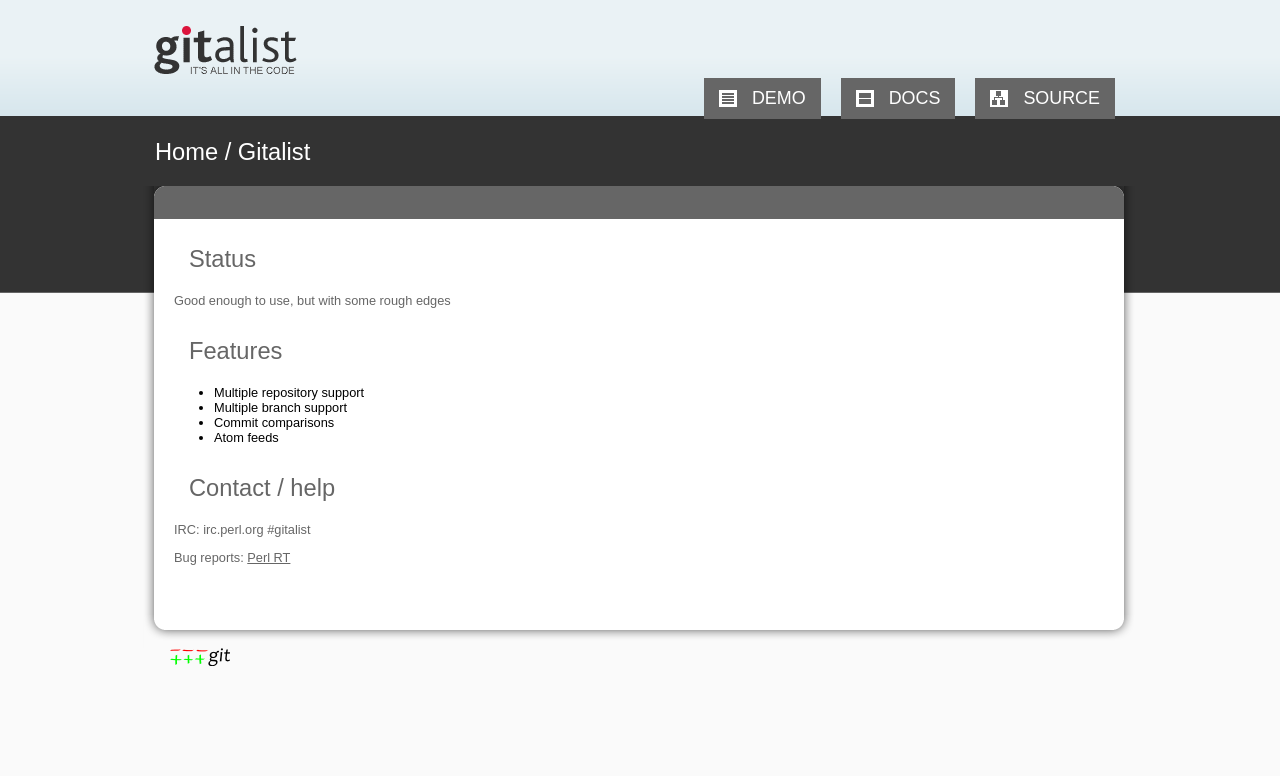
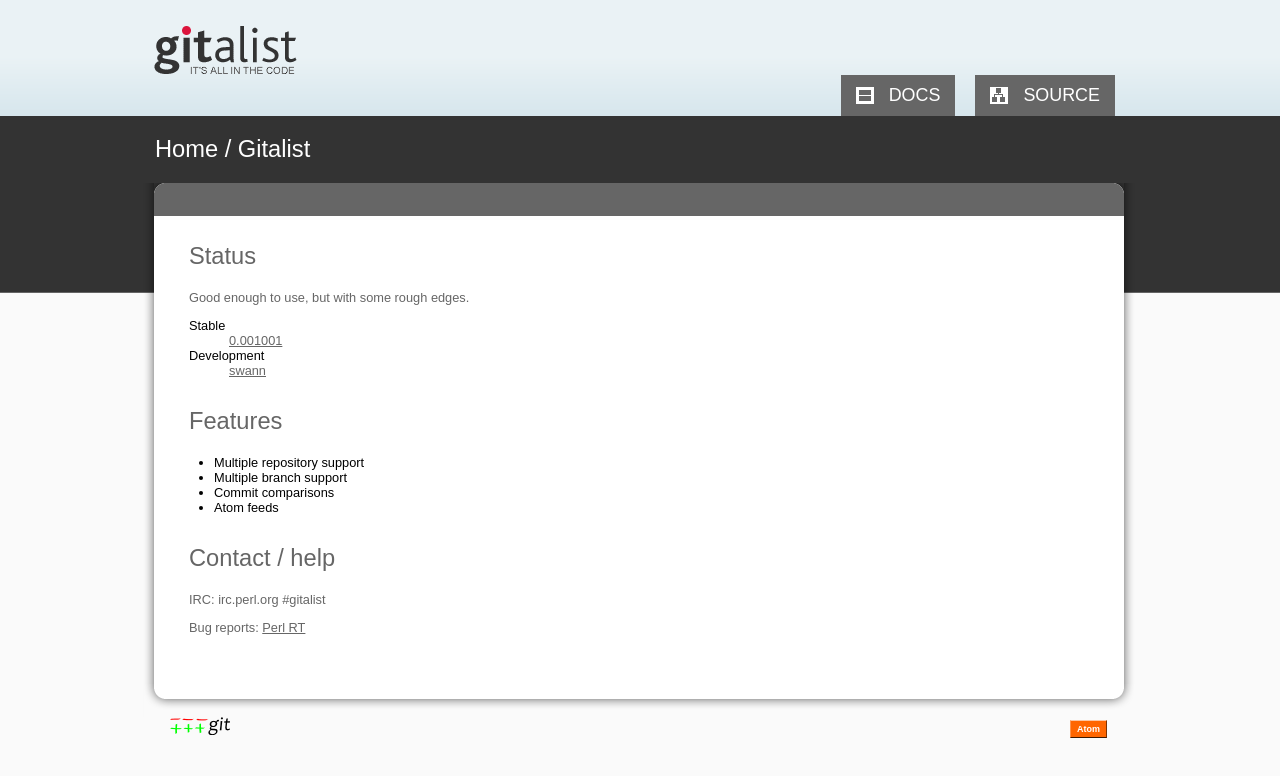
Before and after one commit to broquaint/gitalist-website, a plain HTML site: page index.html in a window 1280 px wide. Drawn offline with Linux system fonts and the light colour scheme.

Commit message:
Fixed hrefs, added stable/devel links and tweaked CSS.

```diff
--- a/index.html
+++ b/index.html
@@ -16,28 +16,18 @@
 			<div class="sub_holder">
 				<div id="header">
 					<a href="static/index.htm" id="logo" name="logo"><img src="static/gitalist-logo.png" alt="Gitalist" /></a>
-					<div class="search">
-						<!--
-
-			<form method="get" action="search" enctype="application/x-www-form-urlencoded">
-			   <p class="projsearch">Search:
-				<input type="text" name="s" value="" />
-			   </p>
-			</form>
-			-->
-					</div>
 				</div>
 				<div id="nav_logs">
 					<ul>
 						<li>
-							<a href="" id="tree" name="tree">Source</a>
+							<a href="http://git.shadowcat.co.uk/gitweb/gitweb.cgi?p=catagits/Gitalist.git" id="tree" name="tree">Source</a>
 						</li>
 						<li>
-							<a href="" id="log_full" name="log_full">Docs</a>
-						</li>
+							<a href="http://search.cpan.org/dist/Gitalist/lib/Gitalist.pm" id="log_full" name="log_full">Docs</a>
+						</li><!-- TODO
 						<li>
-							<a href="" id="log_short" name="log_short">demo</a>
-						</li>
+							<a href="" id="log_short" name="log_short">Demo</a>
+						</li> -->
 					</ul>
 				</div>
 				<h1>
@@ -51,9 +41,18 @@
 					<br />
 					<br />
 					<h2>Status</h2>
-					<p>Good enough to use, but with some rough edges</p>
+					<p class='copy'>
+					Good enough to use, but with some rough edges.
+					</p>
+
+					<dl class='copy'>
+						<dt>Stable</dt>
+						<dd><a href="http://search.cpan.org/~broq/Gitalist-0.001001/" title="0.001001">0.001001</a></dd>
+						<dt>Development</dt>
+						<dd><a href="http://git.shadowcat.co.uk/gitweb/gitweb.cgi?p=catagits/Gitalist.git;a=shortlog;h=refs/heads/swann" title="swann">swann</a></dd>
+					</dl>
+					<h2>Features</h2>
 					<p>
-					<h2>Features</h2>
 						<ul>
 							<li>Multiple repository support</li>
 							<li>Multiple branch support</li>
@@ -62,8 +61,8 @@
 						</ul>
 					</p>
 					<h2>Contact / help</h2>
-					<p>IRC: irc.perl.org #gitalist</p>
-					<p>Bug reports: <a href="http://rt.cpan.org/Public/Dist/Display.html?Name=Gitalist">Perl RT</a></p>
+					<p class='copy'>IRC: irc.perl.org #gitalist</p>
+					<p class='copy'>Bug reports: <a href="http://rt.cpan.org/Public/Dist/Display.html?Name=Gitalist">Perl RT</a></p>
 
 				</div>
 			</div>
@@ -72,19 +71,8 @@
 			<div id="footer" class="sub_holder">
 				<a title="git homepage" href="http://git-scm.org/"><img src="static/git-logo.png" id="git_logo" alt="git" /></a>
 				<div id="feeds">
+					<a class="rss_logo" href="http://github.com/broquaint/Gitalist/commits/master.atom">Atom</a>
 				</div>
-			</div>
-		</div>
-		<div id="debug_holder">
-			<div id="debug" class="sub_holder">
-				<p>
-					Debug:
-				</p>
-				<pre>
-
-
-
-</pre>
 			</div>
 		</div>
 	</body>
--- a/static/core.css
+++ b/static/core.css
@@ -55,7 +55,7 @@ a img{
 	background:transparent url(../static/i/bg_top.png) no-repeat;
 }
 .copy{
-	padding:10px;
+	margin-left: 15px;
 }
 #logo{
 	margin-left:-10px;
@@ -86,7 +86,7 @@ a img{
 	width:100%;
 	clear:both;
 	float:right;
-	margin:-5px 10px 0 0;
+	margin:-8px 10px 0 0;
 }
 #nav_logs ul{
 	margin:0;
```
